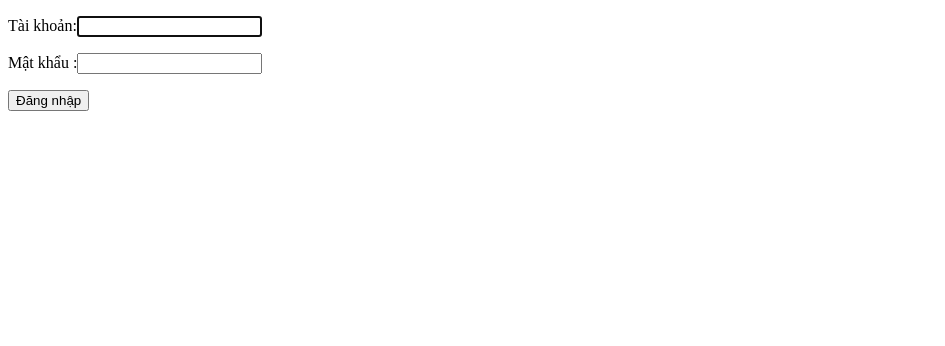
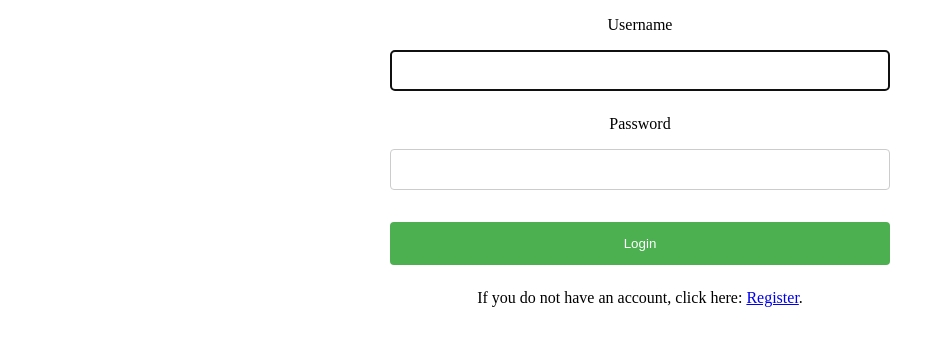
Before and after one commit to DuyTung011202/pythonProject, a Django app: page /login/ in a window 1280 px wide. Shown: the top 346 px of the page, without its empty margins (0-945 px from the left). Run offline with Django 4.2, Linux system fonts and the light colour scheme.

Commit message:
Signed-off-by: DuyTung <dtung124@gmail.com>

```diff
--- a/ecommerce/store/templates/store/checkout.html
+++ b/ecommerce/store/templates/store/checkout.html
@@ -30,9 +30,7 @@
 						<div class="form-field">
 							<input class="form-control" type="text" name="zipcode" placeholder="Zip code..">
 						</div>
-						<div class="form-field">
-							<input class="form-control" type="text" name="country" placeholder="Zip code..">
-						</div>
+
 					</div>
 
 					<hr>
--- a/ecommerce/store/templates/store/login.html
+++ b/ecommerce/store/templates/store/login.html
@@ -13,10 +13,48 @@
     {% for key,value in form.errors.items %}
       {{value}}
     {% endfor %}
-    <p><label>Tài khoản:</label>{{form.username}}</p>
-    <p><label>Mật khẩu :</label>{{form.password}}</p>
+    <p><label>Username</label>{{form.username}}</p>
+    <p><label>Password</label>{{form.password}}</p>
     <input type="hidden" name="next" value="/">
-    <input type="submit" value="Đăng nhập"/>
+    <input type="submit" value="Login"/>
+      <p>If you do not have an account, click here: <a href="{% url 'register' %}">Register</a>.</p>
   </form>
+<style>
+    form {
+  width: 500px;
+  margin: 0 auto;
+  text-align: center;
+}
+
+label {
+  display: block;
+  margin-bottom: 8px;
+}
+
+input[type="text"], input[type="password"] {
+  width: 100%;
+  padding: 12px 20px;
+  margin: 8px 0;
+  box-sizing: border-box;
+  border: 1px solid #ccc;
+  border-radius: 4px;
+}
+
+input[type="submit"] {
+  width: 100%;
+  background-color: #4CAF50;
+  color: white;
+  padding: 14px 20px;
+  margin: 8px 0;
+  border: none;
+  border-radius: 4px;
+  cursor: pointer;
+}
+
+input[type="submit"]:hover {
+  background-color: #45a049;
+}
+
+</style>
 </body>
 </html>
```
Also changed, not shown: ecommerce/store/form.py (+6 -6 lines), ecommerce/store/templates/store/register.html (+37 -1 lines), ecommerce/db.sqlite3.
